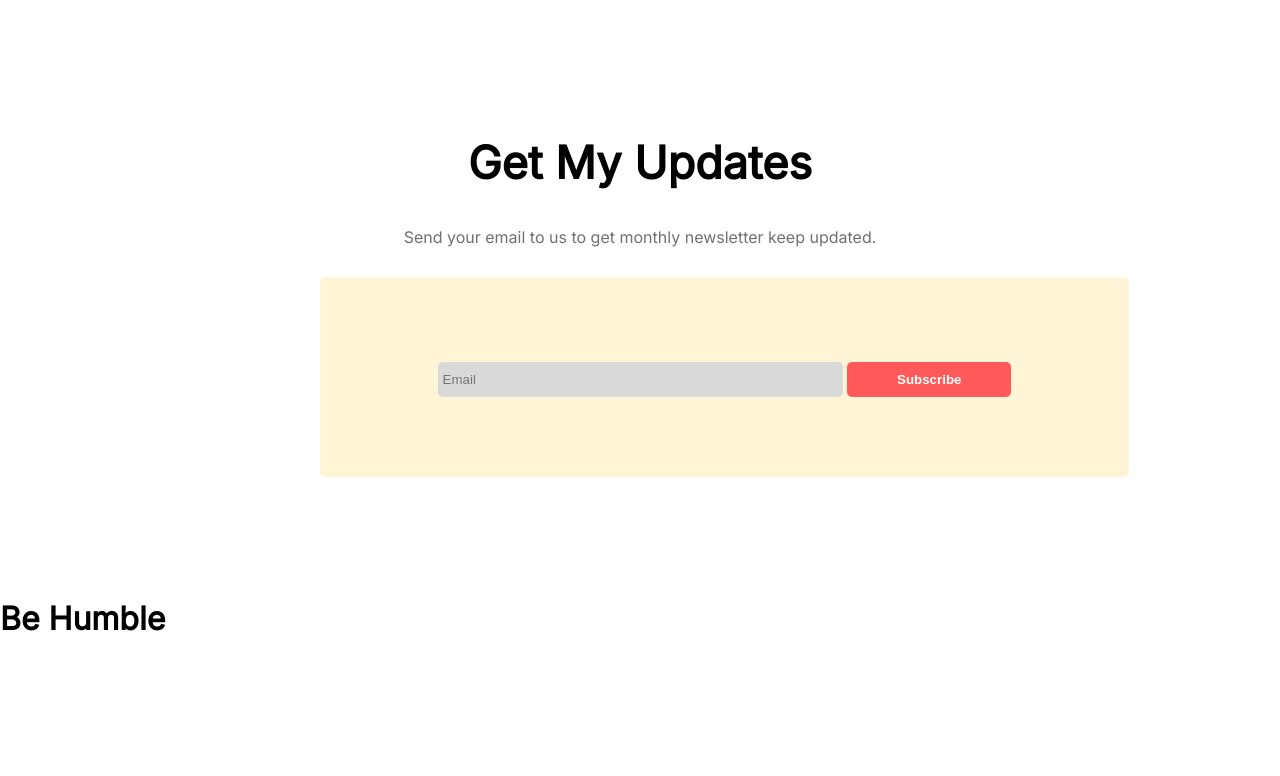
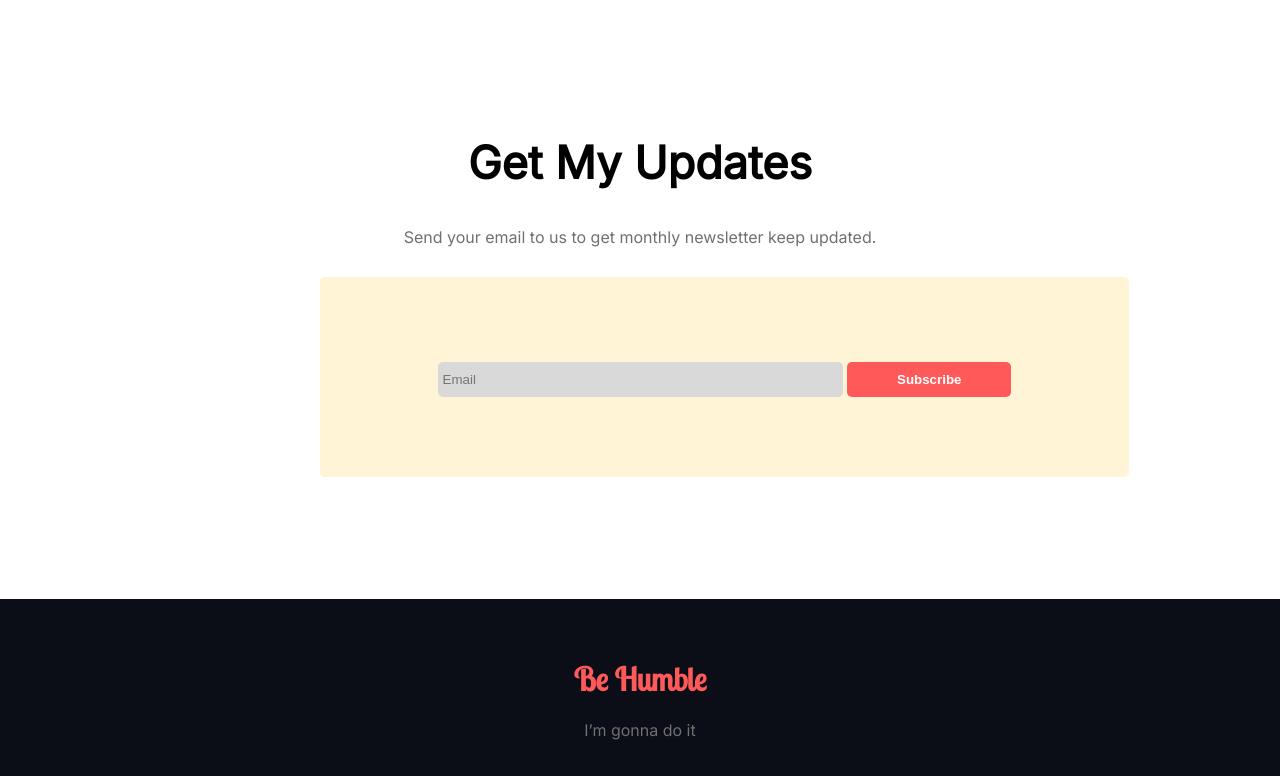
Before and after one commit to abdullahad229/donate-today, a plain HTML site: page index.html in a window 1280 px wide. Shown: the part 1719-2495 px from the top of the page. Before the commit the page ends 2378 px from the top, so only its background shows below. Drawn offline with Linux system fonts and the light colour scheme.

Commit message:
footer-completed

```diff
--- a/index.html
+++ b/index.html
@@ -9,6 +9,10 @@
     <link rel="preconnect" href="https://fonts.googleapis.com">
     <link rel="preconnect" href="https://fonts.gstatic.com" crossorigin>
     <link href="https://fonts.googleapis.com/css2?family=Inter&display=swap" rel="stylesheet">
+    <link rel="preconnect" href="https://fonts.googleapis.com">
+    <link rel="preconnect" href="https://fonts.gstatic.com" crossorigin>
+    <link href="https://fonts.googleapis.com/css2?family=Inter&family=Lobster+Two&display=swap" rel="stylesheet">
+
     <link rel="stylesheet" href="style.css">
 </head>
 
@@ -50,22 +54,27 @@
         </section>
         <section class="donate-money-option" id="plan-card-section">
             <h1>Our Donate Plan</h1>
-            <p>Your donation will help poor people to get a relif and atleast minimum happy life. Here you can see our donate plan.</p>
+            <p>Your donation will help poor people to get a relif and atleast minimum happy life. Here you can see our
+                donate plan.</p>
             <div class="donate-card-container">
                 <div class="plan-card" id="food-card">
                     <img src="icons/food.png" alt="food-icon">
                     <h3>Food for a family</h3>
-                    <p>Donate today to help get life-saving food to the children and families who need it the most. Our work is 100% voluntarily funded and every donation makes a difference.</p>
+                    <p>Donate today to help get life-saving food to the children and families who need it the most. Our
+                        work is 100% voluntarily funded and every donation makes a difference.</p>
                 </div>
                 <div class="plan-card" id="sheltar-icon">
                     <img src="icons/shelter.png" alt="sheltar-icon">
                     <h3>Shelter for a family</h3>
-                    <p>Your support helps each family who comes through our doors to heal and build a brighter future.</p>
+                    <p>Your support helps each family who comes through our doors to heal and build a brighter future.
+                    </p>
                 </div>
                 <div class="plan-card" id="education-card">
                     <img src="icons/Frame-1.png" alt="education-icon">
                     <h3>Education for a child</h3>
-                    <p>Together, we can do more than just get kids in the classroom — we can empower them for a brighter future. Equipped with literacy and essential life skills, they can grow into adults who earn higher wages, educate their own children, and have a voice in their community.</p>
+                    <p>Together, we can do more than just get kids in the classroom — we can empower them for a brighter
+                        future. Equipped with literacy and essential life skills, they can grow into adults who earn
+                        higher wages, educate their own children, and have a voice in their community.</p>
                 </div>
             </div>
         </section>
@@ -80,6 +89,7 @@
     </main>
     <footer>
         <h1>Be Humble</h1>
+        <p>I’m gonna do it</p>
     </footer>
 </body>
 
--- a/style.css
+++ b/style.css
@@ -118,3 +118,14 @@ button {
     color: white;
     font-weight: 600;
 }
+footer {
+    height: 177px;
+    background-color: #0B0D17;
+    color: white;
+    text-align: center;
+}
+footer h1{
+    padding-top: 60px;
+    font-family: 'Lobster Two', cursive;
+    color: #FF5959;
+}
```
